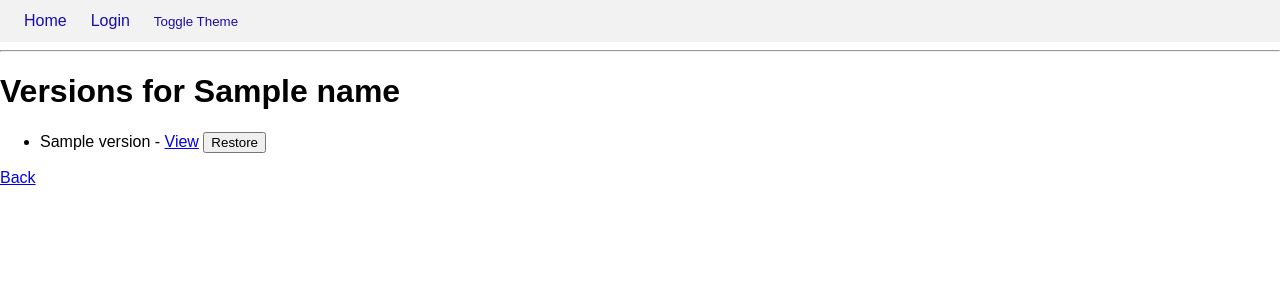
After one commit to huruizhi/codex_Blog, a FastAPI app: template app/templates/admin_versions.html in a window 1280 px wide. The commit adds this page. Shown: the top 300 px of the page. Run offline with FastAPI, Linux system fonts and the light colour scheme; the template is opened without the code that fills it: most values are stand-ins (such as "Sample title", 1, 10 or a date in 2020); some libraries are stand-ins or nearby versions.

Commit message:
feat: add post versioning

```diff
--- a/app/main.py
+++ b/app/main.py
@@ -1,4 +1,5 @@
 from pathlib import Path
+from datetime import datetime
 
 import os
 
@@ -18,6 +19,7 @@ app.mount("/files", StaticFiles(directory="posts"), name="files")
 templates = Jinja2Templates(directory="app/templates")
 POSTS_DIR = Path("posts")
 DRAFTS_DIR = POSTS_DIR / "drafts"
+VERSIONS_DIR = POSTS_DIR / "versions"
 
 ADMIN_USERNAME = os.getenv("ADMIN_USERNAME", "admin")
 ADMIN_PASSWORD = os.getenv("ADMIN_PASSWORD", "password")
@@ -51,6 +53,20 @@ def parse_metadata(content: str) -> tuple[str, list[str], str]:
     if lines and lines[0] == "":
         lines.pop(0)
     return "\n".join(lines), tags, category
+
+
+def save_version(status: str, name: str, content: str) -> None:
+    """Save a version of a post and keep only the latest three."""
+    slug = name.rsplit(".", 1)[0]
+    dir_path = VERSIONS_DIR / status / slug
+    dir_path.mkdir(parents=True, exist_ok=True)
+    timestamp = datetime.now().strftime("%Y%m%d%H%M%S")
+    version_file = dir_path / f"{timestamp}.md"
+    version_file.write_text(content, encoding="utf-8")
+    versions = sorted(dir_path.glob("*.md"))
+    if len(versions) > 3:
+        for old in versions[:-3]:
+            old.unlink()
 
 
 @app.get("/", response_class=HTMLResponse)
@@ -200,9 +216,13 @@ async def admin_new_post_post(
     filename = f"{slugify(title)}.md"
     if action == "publish":
         path = POSTS_DIR / filename
+        version_status = "published"
     else:
         path = DRAFTS_DIR / filename
+        version_status = "draft"
     path.parent.mkdir(parents=True, exist_ok=True)
+    if path.exists():
+        save_version(version_status, filename, path.read_text(encoding="utf-8"))
     header = []
     if category:
         header.append(f"Category: {category}")
@@ -265,6 +285,9 @@ async def admin_edit_post_post(
                 "category": category,
             },
         )
+    old_path = (DRAFTS_DIR if status == "draft" else POSTS_DIR) / name
+    if old_path.exists():
+        save_version(status, name, old_path.read_text(encoding="utf-8"))
     new_filename = f"{slugify(title)}.md"
     if action == "publish":
         path = POSTS_DIR / new_filename
@@ -278,7 +301,6 @@ async def admin_edit_post_post(
         header.append(f"Tags: {tags}")
     full = "\n".join(header + ["", content]) if header else content
     path.write_text(full, encoding="utf-8")
-    old_path = (DRAFTS_DIR if status == "draft" else POSTS_DIR) / name
     if old_path != path and old_path.exists():
         old_path.unlink()
     return RedirectResponse(url="/admin/posts", status_code=302)
@@ -292,3 +314,61 @@ async def admin_delete_post(request: Request, status: str, name: str):
     if path.exists():
         path.unlink()
     return RedirectResponse(url="/admin/posts", status_code=302)
+
+
+@app.get("/admin/posts/versions/{status}/{name}", response_class=HTMLResponse)
+async def admin_post_versions(request: Request, status: str, name: str):
+    if not request.session.get("user"):
+        return RedirectResponse(url="/admin/login", status_code=302)
+    slug = name.rsplit(".", 1)[0]
+    dir_path = VERSIONS_DIR / status / slug
+    versions = sorted(dir_path.glob("*.md"), reverse=True) if dir_path.exists() else []
+    return templates.TemplateResponse(
+        "admin_versions.html",
+        {
+            "request": request,
+            "name": name,
+            "status": status,
+            "versions": [v.name for v in versions],
+        },
+    )
+
+
+@app.get("/admin/posts/versions/{status}/{name}/{version}", response_class=HTMLResponse)
+async def admin_post_version_view(request: Request, status: str, name: str, version: str):
+    if not request.session.get("user"):
+        return RedirectResponse(url="/admin/login", status_code=302)
+    slug = name.rsplit(".", 1)[0]
+    path = VERSIONS_DIR / status / slug / version
+    if not path.exists():
+        raise HTTPException(status_code=404, detail="Version not found")
+    raw = path.read_text(encoding="utf-8")
+    content, tags, category = parse_metadata(raw)
+    body, _ = render_markdown(content)
+    return templates.TemplateResponse(
+        "admin_preview.html",
+        {
+            "request": request,
+            "title": slug.replace("-", " "),
+            "content": body,
+            "tags": tags,
+            "category": category,
+        },
+    )
+
+
+@app.post("/admin/posts/versions/{status}/{name}/{version}/restore")
+async def admin_post_version_restore(request: Request, status: str, name: str, version: str):
+    if not request.session.get("user"):
+        return RedirectResponse(url="/admin/login", status_code=302)
+    slug = name.rsplit(".", 1)[0]
+    version_path = VERSIONS_DIR / status / slug / version
+    if not version_path.exists():
+        raise HTTPException(status_code=404, detail="Version not found")
+    content = version_path.read_text(encoding="utf-8")
+    dest = (DRAFTS_DIR if status == "draft" else POSTS_DIR) / name
+    if dest.exists():
+        save_version(status, name, dest.read_text(encoding="utf-8"))
+    dest.parent.mkdir(parents=True, exist_ok=True)
+    dest.write_text(content, encoding="utf-8")
+    return RedirectResponse(url="/admin/posts", status_code=302)
--- a/app/templates/admin_posts.html
+++ b/app/templates/admin_posts.html
@@ -5,7 +5,7 @@
 <h2>Drafts</h2>
 <ul>
 {% for p in drafts %}
-  <li>{{ p.name }}{% if p.category %} [{{ p.category }}]{% endif %}{% if p.tags %} - Tags: {{ p.tags }}{% endif %} - <a href="/admin/posts/edit/draft/{{ p.name }}">Edit</a>
+  <li>{{ p.name }}{% if p.category %} [{{ p.category }}]{% endif %}{% if p.tags %} - Tags: {{ p.tags }}{% endif %} - <a href="/admin/posts/edit/draft/{{ p.name }}">Edit</a> - <a href="/admin/posts/versions/draft/{{ p.name }}">History</a>
       <form method="post" action="/admin/posts/delete/draft/{{ p.name }}" style="display:inline;">
           <button type="submit">Delete</button>
       </form>
@@ -17,7 +17,7 @@
 <h2>Published</h2>
 <ul>
 {% for p in published %}
-  <li>{{ p.name }}{% if p.category %} [{{ p.category }}]{% endif %}{% if p.tags %} - Tags: {{ p.tags }}{% endif %} - <a href="/admin/posts/edit/published/{{ p.name }}">Edit</a> - <a href="/post/{{ p.name }}" target="_blank">View</a>
+  <li>{{ p.name }}{% if p.category %} [{{ p.category }}]{% endif %}{% if p.tags %} - Tags: {{ p.tags }}{% endif %} - <a href="/admin/posts/edit/published/{{ p.name }}">Edit</a> - <a href="/admin/posts/versions/published/{{ p.name }}">History</a> - <a href="/post/{{ p.name }}" target="_blank">View</a>
       <form method="post" action="/admin/posts/delete/published/{{ p.name }}" style="display:inline;">
           <button type="submit">Delete</button>
       </form>
--- /dev/null
+++ b/app/templates/admin_versions.html
@@ -0,0 +1,16 @@
+{% extends "base.html" %}
+{% block content %}
+<h1>Versions for {{ name }}</h1>
+<ul>
+{% for v in versions %}
+  <li>{{ v }} - <a href="/admin/posts/versions/{{ status }}/{{ name }}/{{ v }}">View</a>
+      <form method="post" action="/admin/posts/versions/{{ status }}/{{ name }}/{{ v }}/restore" style="display:inline;">
+          <button type="submit">Restore</button>
+      </form>
+  </li>
+{% else %}
+  <li>No versions</li>
+{% endfor %}
+</ul>
+<p><a href="/admin/posts">Back</a></p>
+{% endblock %}
```
